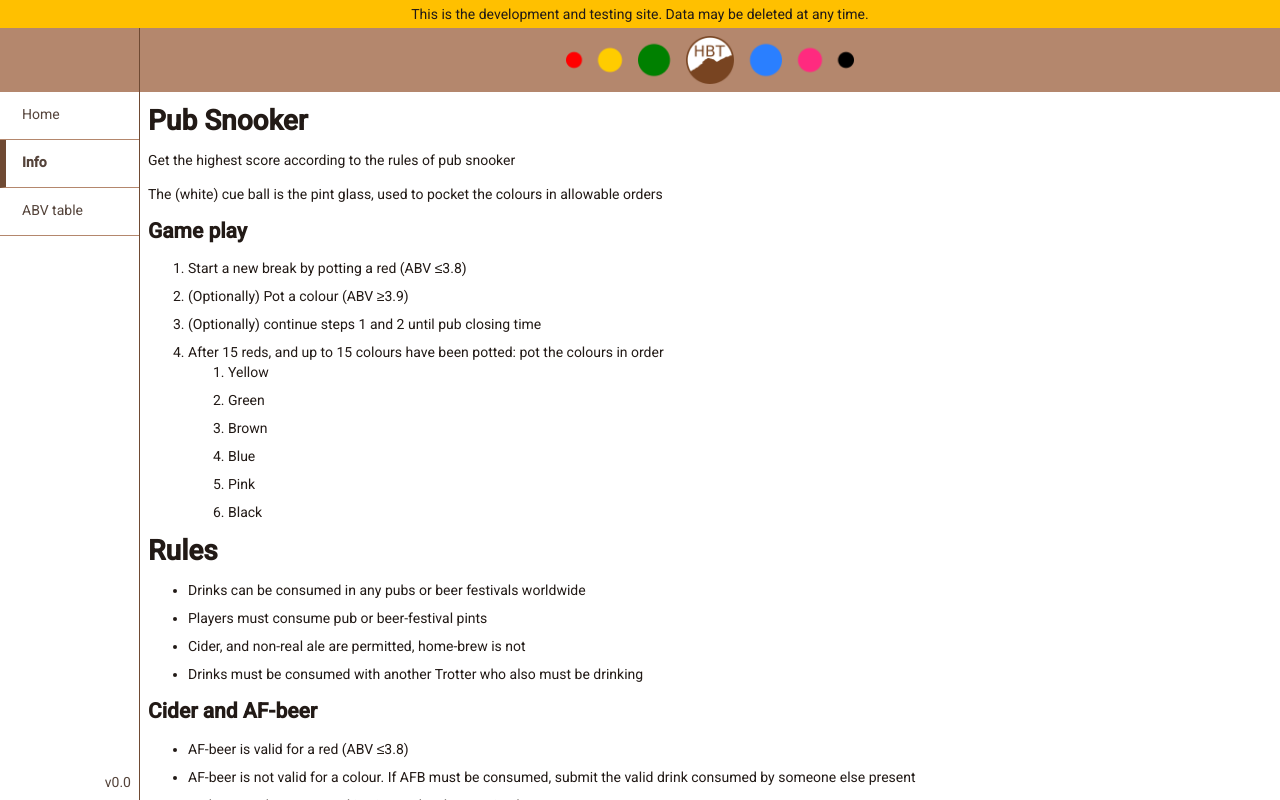
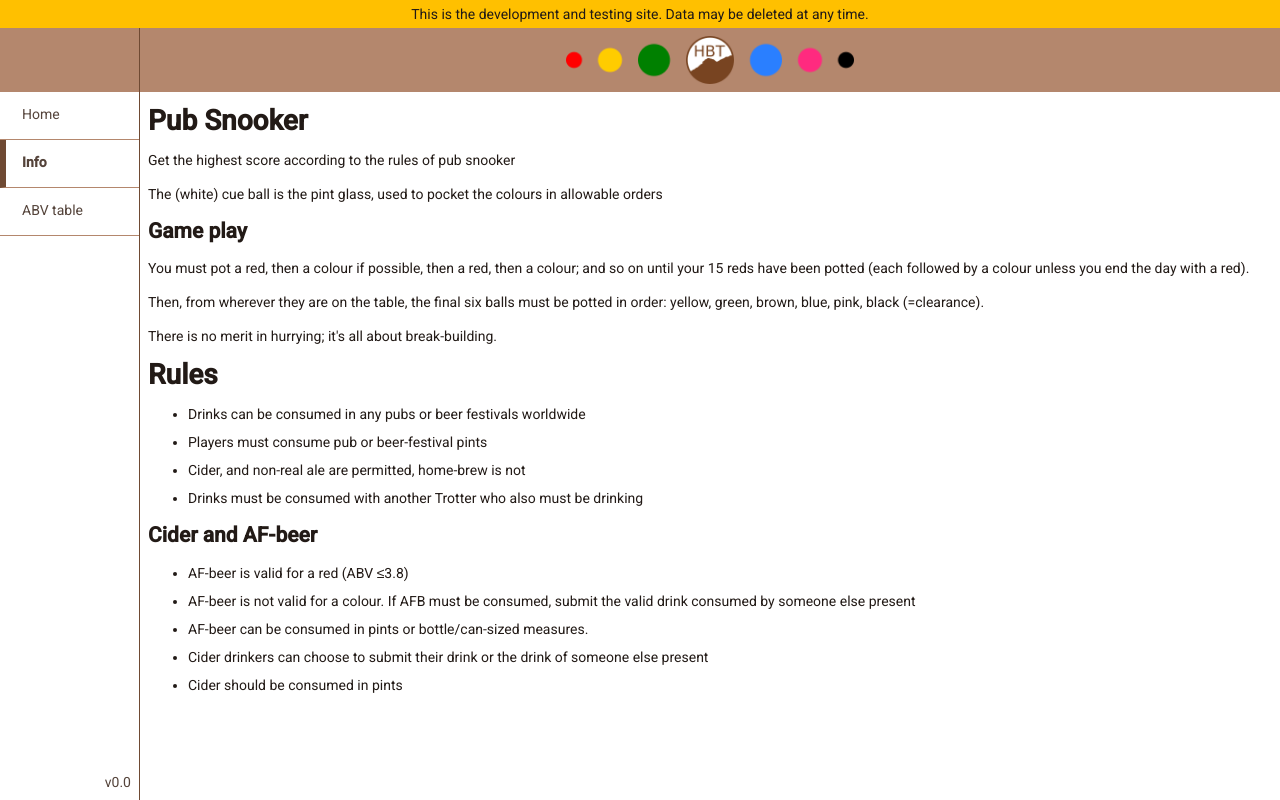
Before and after one commit to ockendenjo/snooker, an Angular app in the folder src/: page /info in a window 1280 px wide. Built offline with nearby package versions, Linux system fonts and the light colour scheme.

Commit message:
more work

```diff
--- a/src/src/app/info-page/info-page.html
+++ b/src/src/app/info-page/info-page.html
@@ -9,23 +9,9 @@
 
     <h2>Game play</h2>
 
-    <ol>
-        <li>Start a new break by potting a red (ABV &le;3.8)</li>
-        <li>(Optionally) Pot a colour (ABV &ge;3.9)</li>
-        <li>(Optionally) continue steps 1 and 2 until pub closing time</li>
-        <li>
-            After 15 reds, and up to 15 colours have been potted: pot the
-            colours in order
-            <ol>
-                <li>Yellow</li>
-                <li>Green</li>
-                <li>Brown</li>
-                <li>Blue</li>
-                <li>Pink</li>
-                <li>Black</li>
-            </ol>
-        </li>
-    </ol>
+    <p>You must pot a red, then a colour if possible, then a red, then a colour; and so on until your 15 reds have been potted (each followed by a colour unless you end the day with a red).</p>
+    <p>Then, from wherever they are on the table, the final six balls must be potted in order: yellow, green, brown, blue, pink, black (=clearance).</p>
+    <p>There is no merit in hurrying; it's all about break-building.</p>
 
     <h1>Rules</h1>
 
```
